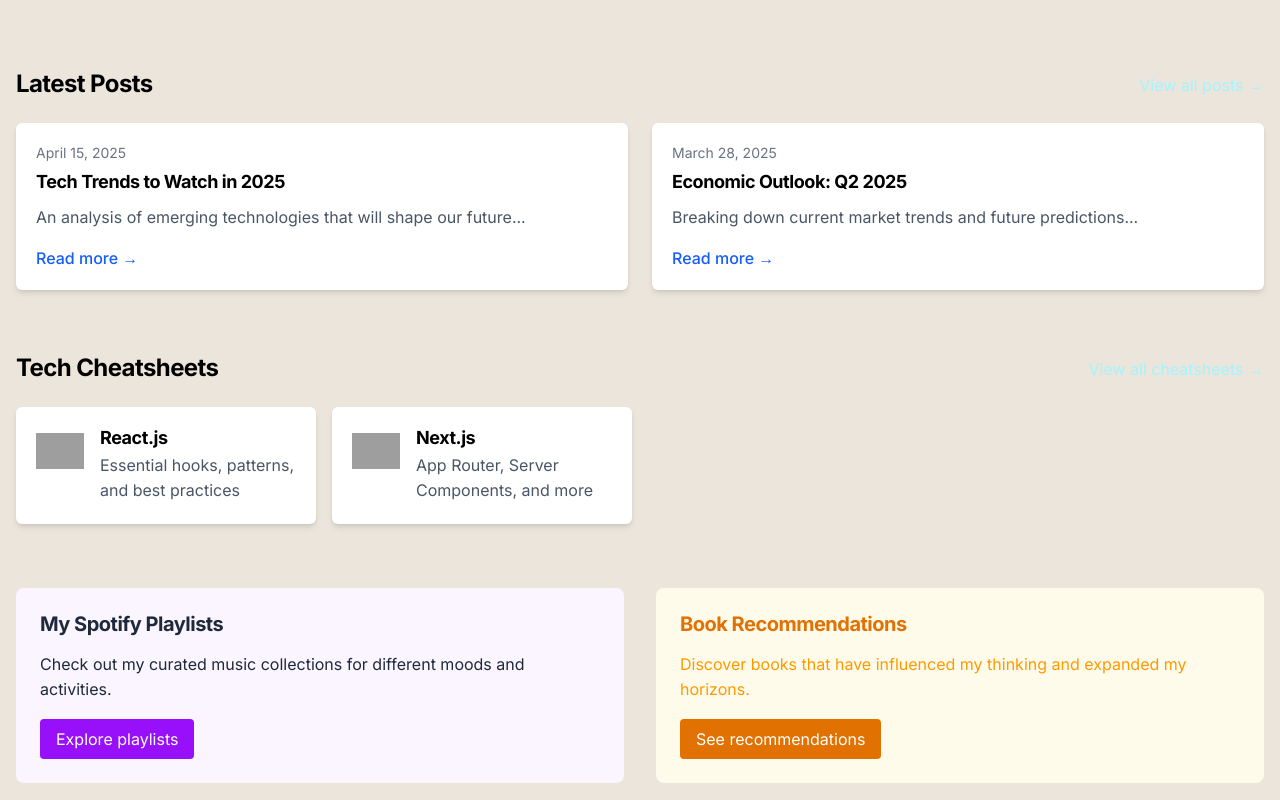
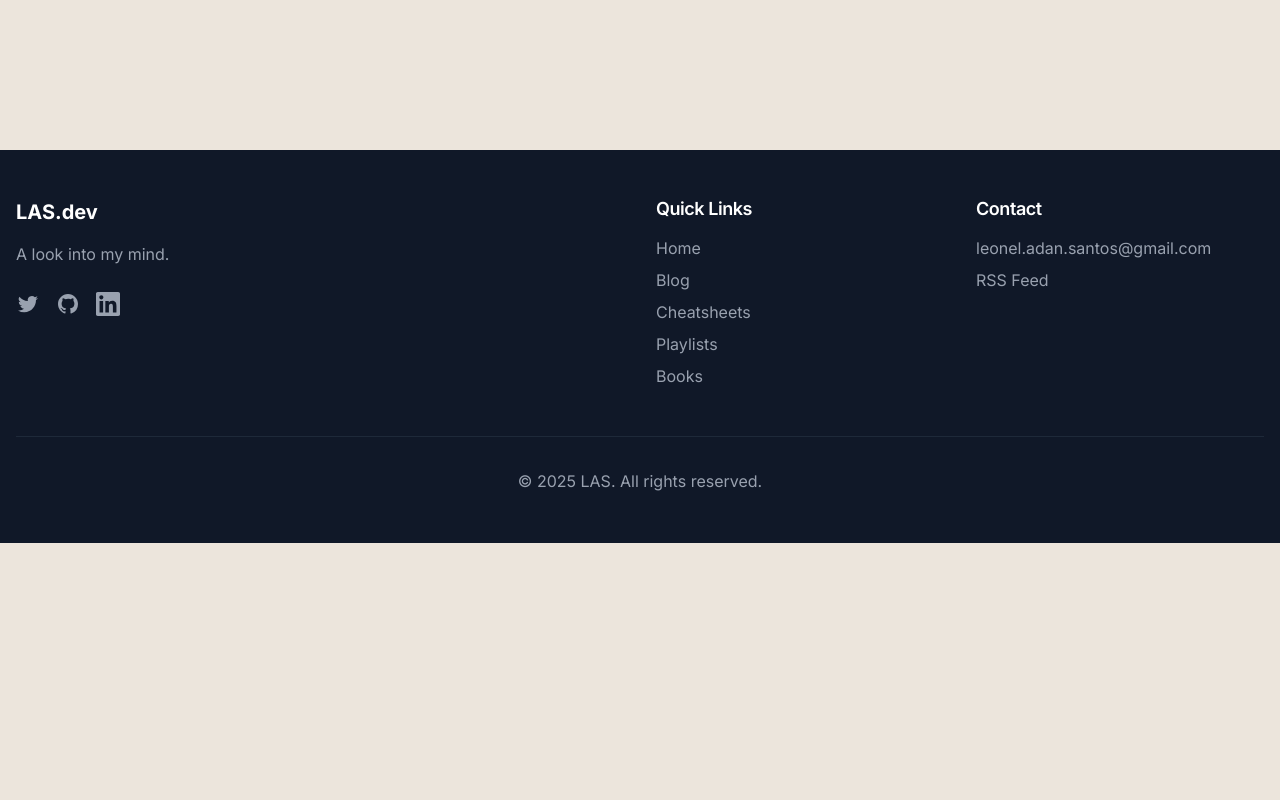
Before and after one commit to leonelSantos/This-Is-Leo, a Next.js app in the folder mind-of-leo/: page / in a window 1280 px wide. Shown: the part 3200-4000 px from the top of the page. After the commit the page ends 3743 px from the top, so only its background shows below. Built offline with nearby package versions, Linux system fonts and the light colour scheme; grey boxes are pictures that could not be loaded.

Commit message:
more updates

```diff
--- a/mind-of-leo/src/app/page.tsx
+++ b/mind-of-leo/src/app/page.tsx
@@ -124,53 +124,6 @@ export default function Home() {
         <div ref={background} className={styles.background}></div>
       </section>
 
-      {/* Featured Blog Posts */}
-      <section className="mx-auto px-4 mb-16">
-        <div className="flex justify-between items-center mb-6">
-          <h2 className="text-2xl font-bold">Latest Posts</h2>
-          <Link href="/blog" className="text-cyan-200 hover:underline">
-            View all posts →
-          </Link>
-        </div>
-        <div className="grid grid-cols-1 md:grid-cols-2 gap-6">
-          {featuredPosts.map((post) => (
-            <BlogPostCard key={post.slug} post={post} />
-          ))}
-        </div>
-      </section>
-
-      {/* Featured Cheatsheets */}
-      <section className="mx-auto px-4 mb-16">
-        <div className="flex justify-between items-center mb-6">
-          <h2 className="text-2xl font-bold">Tech Cheatsheets</h2>
-          <Link href="/cheatsheets" className="text-cyan-200 hover:underline">
-            View all cheatsheets →
-          </Link>
-        </div>
-        <div className="grid grid-cols-1 md:grid-cols-2 lg:grid-cols-4 gap-4">
-          {featuredCheatsheets.map((cheatsheet) => (
-            <CheatSheetCard key={cheatsheet.slug} cheatsheet={cheatsheet} />
-          ))}
-        </div>
-      </section>
-
-      {/* Quick Links */}
-      <section className="mx-auto px-4 grid grid-cols-1 md:grid-cols-2 gap-8">
-        <div className="bg-purple-50 p-6 rounded-lg">
-          <h2 className="text-xl text-gray-800 font-bold mb-4">My Spotify Playlists</h2>
-          <p className=" text-gray-800 mb-4">Check out my curated music collections for different moods and activities.</p>
-          <Link href="/playlists" className="inline-block bg-purple-600 text-white px-4 py-2 rounded hover:bg-purple-700">
-            Explore playlists
-          </Link>
-        </div>
-        <div className="bg-amber-50 p-6 rounded-lg">
-          <h2 className="text-amber-600 text-xl font-bold mb-4">Book Recommendations</h2>
-          <p className=" text-amber-500 mb-4">Discover books that have influenced my thinking and expanded my horizons.</p>
-          <Link href="/books" className="inline-block bg-amber-600 text-white px-4 py-2 rounded hover:bg-amber-700">
-            See recommendations
-          </Link>
-        </div>
-      </section>
     </main>
   );
 }
--- a/mind-of-leo/src/styles/globals.css
+++ b/mind-of-leo/src/styles/globals.css
@@ -13,7 +13,7 @@
 @media (prefers-color-scheme: dark) {
   :root {
     --foreground-rgb: 255, 255, 255;
-    --background-rgb: 236, 229, 220; /* slate-800 */
+    --background-rgb: 0, 0, 0; /* slate-800 */
   }
 }
 
```
